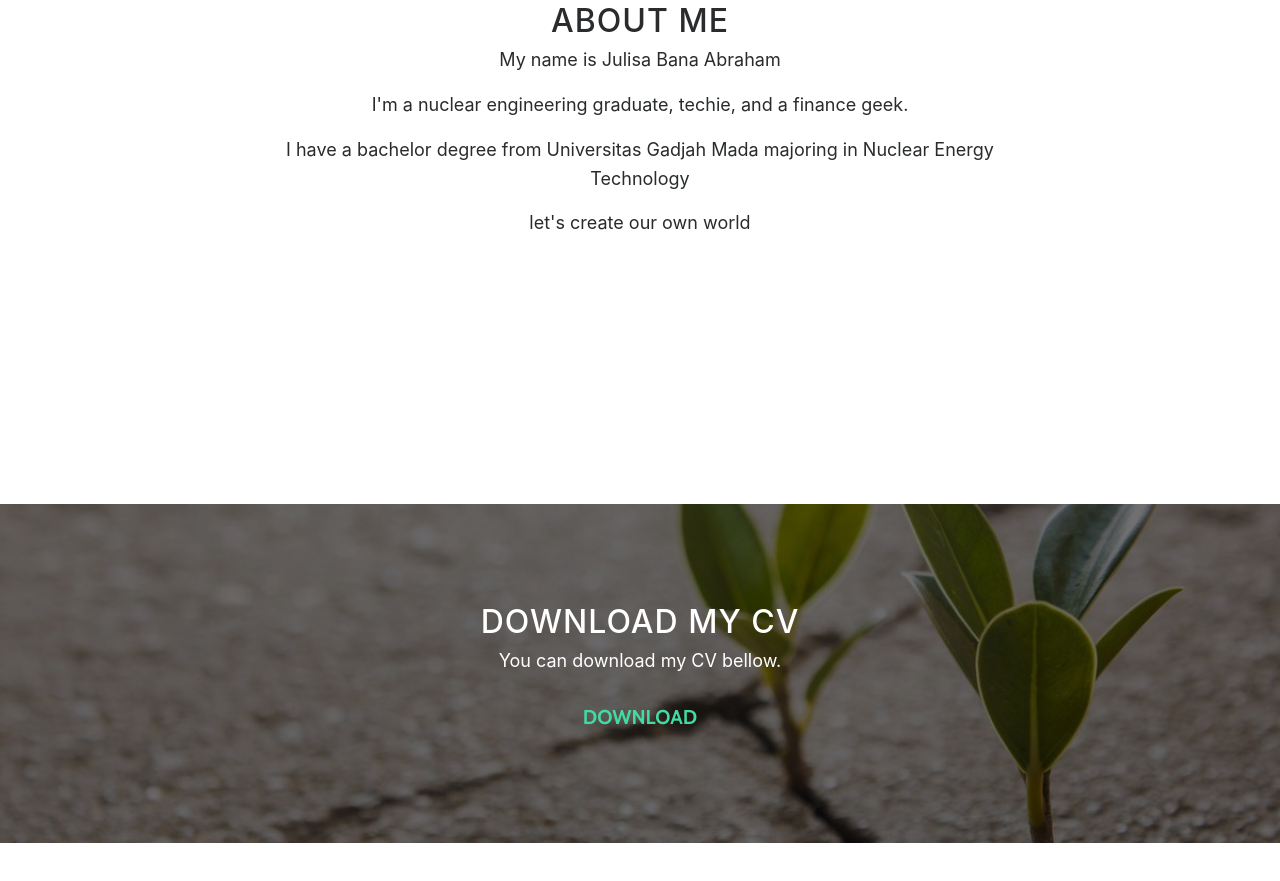
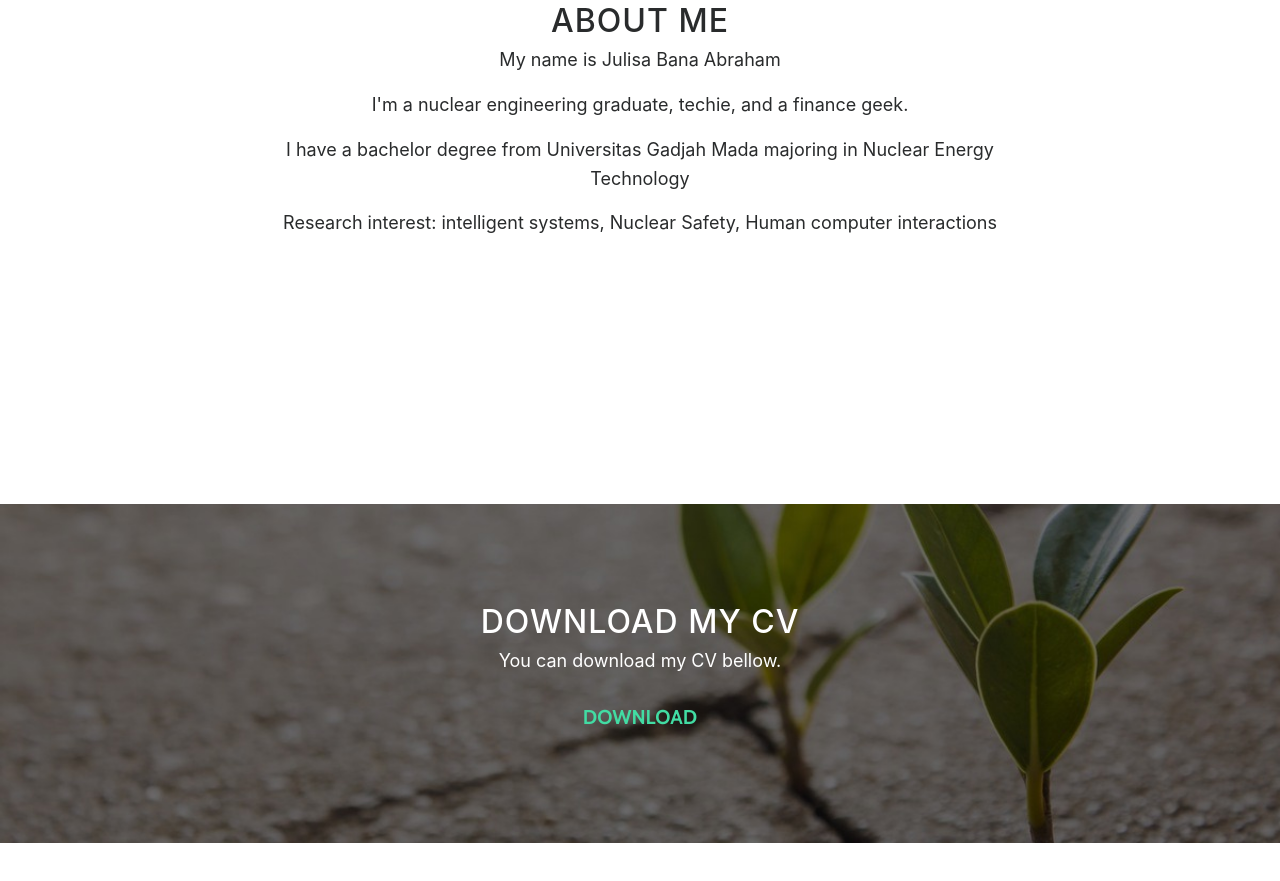
Before and after one commit to banaabraham/banaabraham.github.io, a website with bundled scripts: page index.html in a window 1280 px wide. Shown: the part 1047-1928 px from the top of the page. Built offline with nearby package versions, Linux system fonts and the light colour scheme.

Commit message:
Update index.html

```diff
--- a/index.html
+++ b/index.html
@@ -84,7 +84,7 @@
               <p>My name is Julisa Bana Abraham</p>
               <p>I'm a nuclear engineering graduate, techie, and a finance geek.</p>
                 <p>I have a bachelor degree from Universitas Gadjah Mada majoring in Nuclear Energy Technology</p>
-                <p>let's create our own world</p>
+                <p>Research interest: intelligent systems, Nuclear Safety, Human computer interactions</p>
             </div>
         </div>
     </section>
```
